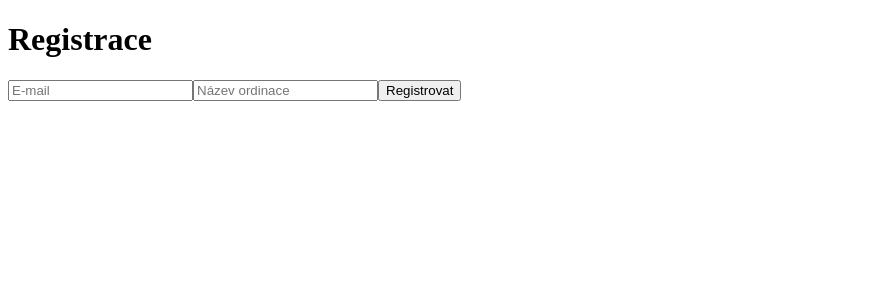
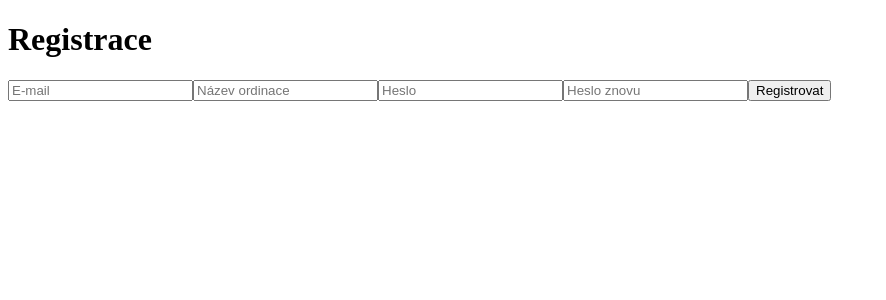
Before and after one commit to messa/covid-praktik, a Next.js app: page /registration in a window 1280 px wide. Shown: the top 300 px of the page, without its empty margins (0-886 px from the left). Built offline with nearby package versions, Linux system fonts and the light colour scheme.

Commit message:
WIP RegistrationForm

```diff
--- a/components/RegistrationForm.js
+++ b/components/RegistrationForm.js
@@ -26,6 +26,16 @@ function RegistrationForm() {
         />
 
       <input
+        type='password'
+        placeholder='Heslo'
+        />
+
+      <input
+        type='password'
+        placeholder='Heslo znovu'
+        />
+
+      <input
         type='submit'
         value='Registrovat'
         />
```
